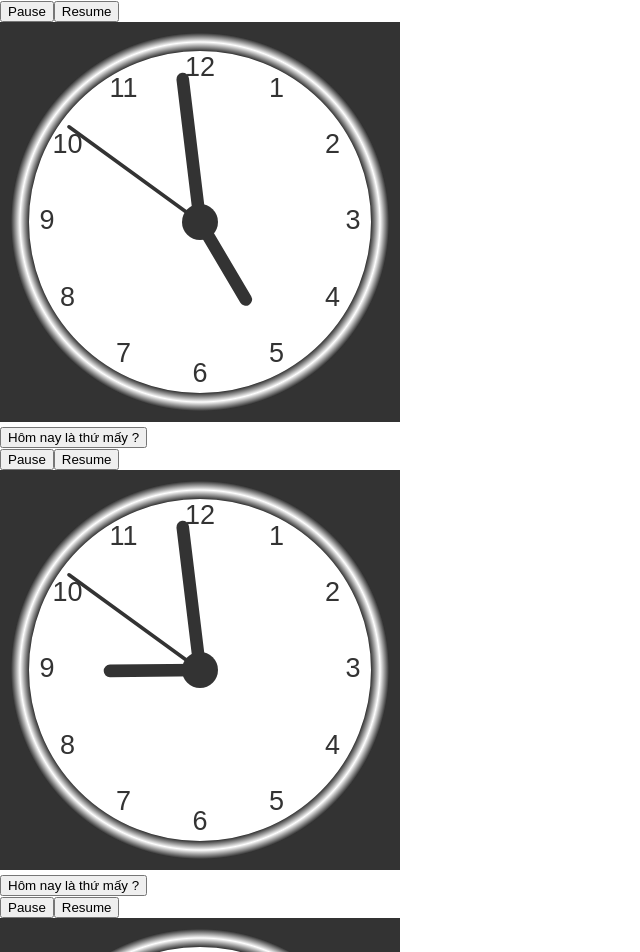
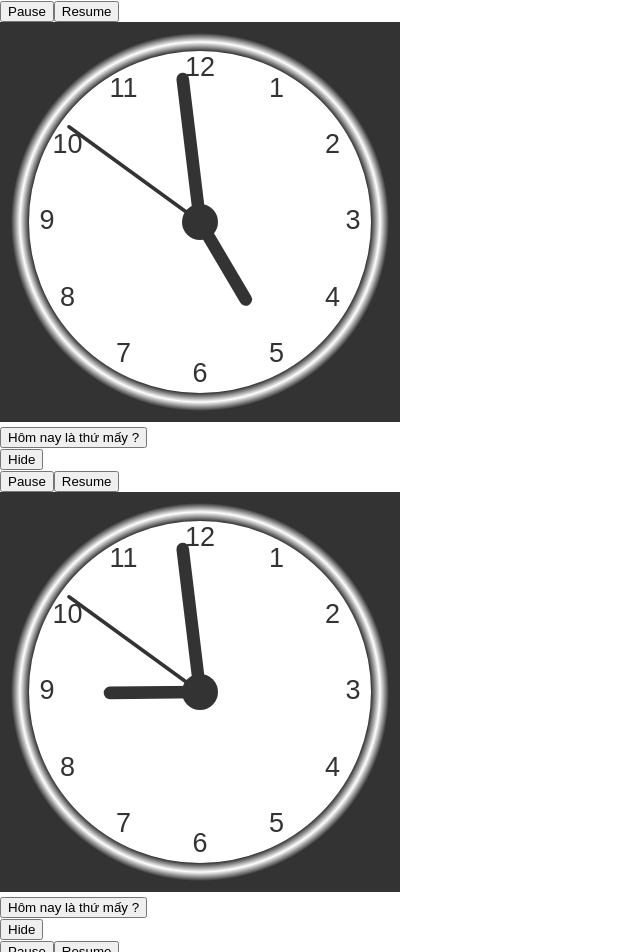
Before and after one commit to thinnguyen1888/Clock, a React (Create React App) app: page / in a window 1280 px wide. Shown: the top 952 px of the page, without its empty margins (0-640 px from the left). Built offline with nearby package versions, Linux system fonts and the light colour scheme.

Commit message:
update clock

```diff
--- a/src/Components/Clock.js
+++ b/src/Components/Clock.js
@@ -17,6 +17,7 @@ export default class Clock extends Component {
     this.state = {
       date: this.getCurrentDatewithtimezone(this.country, this.tz),
       isPause: false,
+      show: true,
     };
   }
 
@@ -153,23 +154,37 @@ export default class Clock extends Component {
     );
   };
 
+  toggleChange = () => {
+    this.setState((state) => ({
+      show: !this.state.show,
+    }));
+  };
+
   render() {
+    const clock = (
+      <div>
+        <canvas
+          id={"canvas-" + this.id}
+          width="400"
+          height="400"
+          style={{ backgroundColor: "#333" }}
+        ></canvas>
+      </div>
+    );
     return (
       <div>
         <div>
           <button onClick={this.pause}>Pause</button>
           <button onClick={this.resume}>Resume</button>
         </div>
+        {this.state.show ? clock : ""}
         <div>
-          <canvas
-            id={"canvas-" + this.id}
-            width="400"
-            height="400"
-            style={{ backgroundColor: "#333" }}
-          ></canvas>
+          <button onClick={this.changeDay}>Hôm nay là thứ mấy ?</button>
         </div>
         <div>
-          <button onClick={this.changeDay}>Hôm nay là thứ mấy ?</button>
+          <button onClick={this.toggleChange}>
+            {this.state.show ? "Hide" : "Show"}
+          </button>
         </div>
       </div>
     );
```
